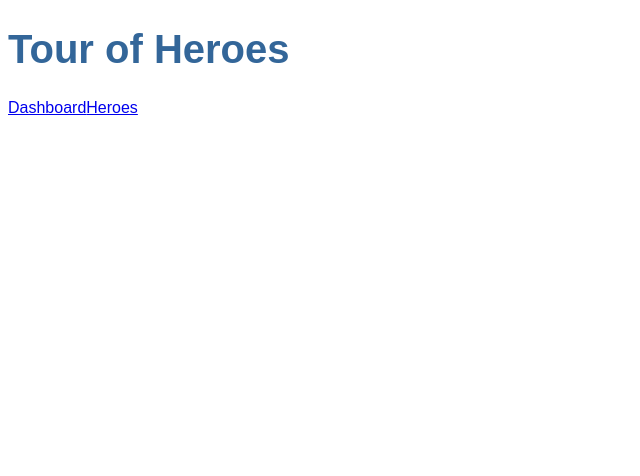
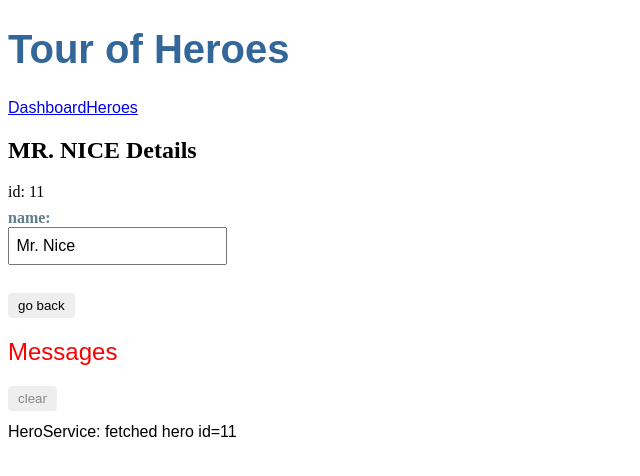
Before and after one commit to max9159/CRUD.Angular7, an Angular app in the folder angular-tour-of-heroes/: page /detail/11 in a window 1280 px wide. Shown: the top 476 px of the page, without its empty margins (0-640 px from the left). Built offline with nearby package versions, Linux system fonts and the light colour scheme.

Commit message:
routerLink in ngFor, use route id to find data,

```diff
--- a/angular-tour-of-heroes/src/app/hero-detail/hero-detail.component.html
+++ b/angular-tour-of-heroes/src/app/hero-detail/hero-detail.component.html
@@ -7,5 +7,5 @@
       <input [(ngModel)]="hero.name" placeholder="name"/>
     </label>
   </div>
-
+  <button (click)="goBack()">go back</button>
 </div>
--- a/angular-tour-of-heroes/src/app/hero-detail/hero-detail.component.scss
+++ b/angular-tour-of-heroes/src/app/hero-detail/hero-detail.component.scss
@@ -0,0 +1,31 @@
+/* HeroDetailComponent's private CSS styles */
+label {
+    display: inline-block;
+    width: 3em;
+    margin: .5em 0;
+    color: #607D8B;
+    font-weight: bold;
+  }
+  input {
+    height: 2em;
+    font-size: 1em;
+    padding-left: .4em;
+  }
+  button {
+    margin-top: 20px;
+    font-family: Arial;
+    background-color: #eee;
+    border: none;
+    padding: 5px 10px;
+    border-radius: 4px;
+    cursor: pointer;
+    cursor: hand;
+  }
+  button:hover {
+    background-color: #cfd8dc;
+  }
+  button:disabled {
+    background-color: #eee;
+    color: #ccc;
+    cursor: auto;
+  }
--- a/angular-tour-of-heroes/src/app/hero-detail/hero-detail.component.ts
+++ b/angular-tour-of-heroes/src/app/hero-detail/hero-detail.component.ts
@@ -1,5 +1,10 @@
-import { Component, OnInit, Input } from '@angular/core';
+// import { Component, OnInit, Input } from '@angular/core';
+import { Component, OnInit } from '@angular/core';
+import { Location } from '@angular/common';
+import { ActivatedRoute } from '@angular/router';
+
 import { Hero } from '../hero';
+import { HeroService } from '../hero.service';
 
 @Component({
   selector: 'app-hero-detail',
@@ -7,11 +12,26 @@
   styleUrls: ['./hero-detail.component.scss']
 })
 export class HeroDetailComponent implements OnInit {
+  //@Input() hero: Hero;
+  hero: Hero;
 
-  constructor() { }
-  @Input() hero: Hero;
+  constructor(
+    private route: ActivatedRoute,
+    private heroService: HeroService,
+    private location: Location
+  ) { }
 
-  ngOnInit() {
+
+  ngOnInit(): void {
+    this.getHero();
   }
 
+  getHero(): void {
+    const id = +this.route.snapshot.paramMap.get('id');
+    this.heroService.getHero(id)
+      .subscribe(hero => this.hero = hero);
+  }
+  goBack(): void {
+    this.location.back();
+  }
 }
--- a/angular-tour-of-heroes/src/app/hero.service.ts
+++ b/angular-tour-of-heroes/src/app/hero.service.ts
@@ -20,4 +20,9 @@
     return of(HEROES);
   }
 
+  getHero(id: number): Observable<Hero> {
+    // TODO: send the message _after_ fetching the hero
+    this.messageService.add(`HeroService: fetched hero id=${id}`);
+    return of(HEROES.find(hero => hero.id === id));
+  }
 }
--- a/angular-tour-of-heroes/src/app/heroes/heroes.component.html
+++ b/angular-tour-of-heroes/src/app/heroes/heroes.component.html
@@ -1,8 +1,14 @@
-<app-hero-detail [hero]="selectedHero"></app-hero-detail>
+<!-- !! Important !! if you use input module then "hero-detail" must declare as "@Input" -->
+<!-- <app-hero-detail [hero]="selectedHero"></app-hero-detail> -->
 
 <h2>My Heroes</h2>
 <ul class="heroes">
-  <li *ngFor="let hero of heroes" (click)="onSelect(hero)" [class.selected]="hero === selectedHero">
+  <!-- <li *ngFor="let hero of heroes" (click)="onSelect(hero)" [class.selected]="hero === selectedHero">
     <span class="badge">{{hero.id}}</span> {{hero.name}}
+  </li> -->
+  <li *ngFor="let hero of heroes">
+    <a routerLink="/detail/{{hero.id}}">
+      <span class="badge">{{hero.id}}</span> {{hero.name}}
+    </a>
   </li>
 </ul>
--- a/angular-tour-of-heroes/src/app/heroes/heroes.component.ts
+++ b/angular-tour-of-heroes/src/app/heroes/heroes.component.ts
@@ -1,6 +1,6 @@
 import { Component, OnInit } from '@angular/core';
 import { Hero } from '../hero';
-import { HEROES } from '../mock-heroes';
+//import { HEROES } from '../mock-heroes';
 import { HeroService } from '../hero.service';
 
 @Component({
@@ -11,10 +11,10 @@
 
 export class HeroesComponent implements OnInit {
   heroes: Hero[];
-  hero: Hero = {
-    id: 1,
-    name: 'Windstorm'
-  };
+  // hero: Hero = {
+  //   id: 1,
+  //   name: 'Windstorm'
+  // };
 
   constructor(private heroService: HeroService) { }
 
@@ -22,10 +22,10 @@
     this.getHeroes();
   }
 
-  selectedHero: Hero;
-  onSelect(hero: Hero): void {
-    this.selectedHero = hero;
-  }
+  // selectedHero: Hero;
+  // onSelect(hero: Hero): void {
+  //   this.selectedHero = hero;
+  // }
 
   // getHeroes(): void {
   //   this.heroes = this.heroService.getHeroesSync();
```
